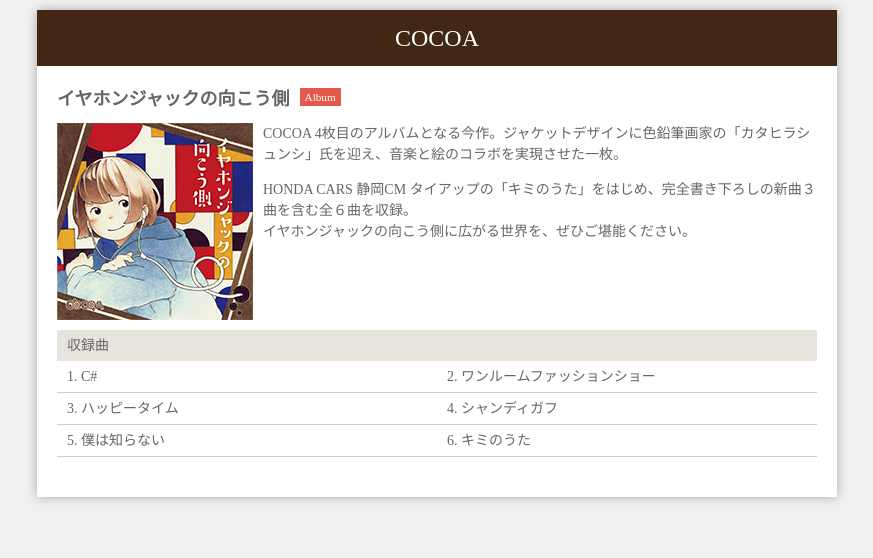
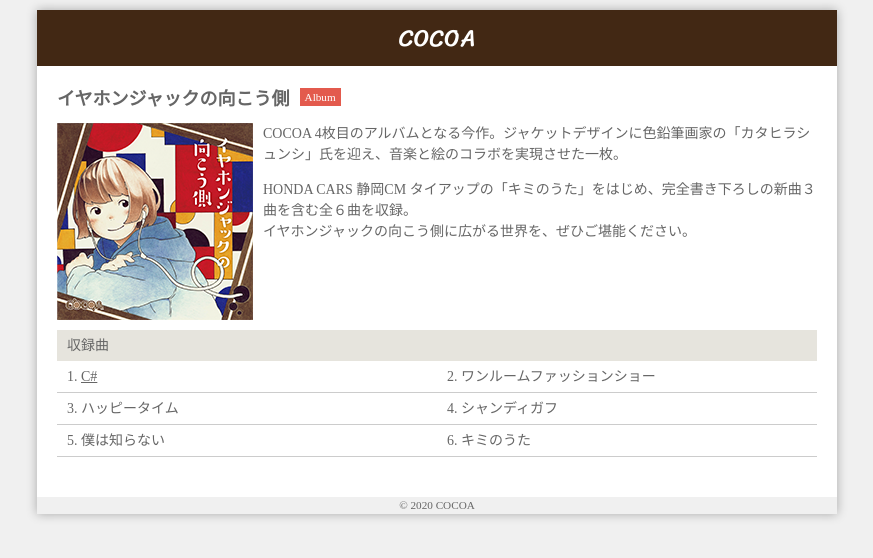
Before and after one commit to cf211/html-cf, a plain HTML site: page html/02.レスポンシブデザイン/index.html in a window 1280 px wide. Shown: the whole page, without its empty margins (203-1076 px from the left). Drawn offline with Linux system fonts and the light colour scheme.

Commit message:
20220226 レスポンシブデザインページの完成

```diff
--- a/html/02.レスポンシブデザイン/css/index.css
+++ b/html/02.レスポンシブデザイン/css/index.css
@@ -1,4 +1,5 @@
 @import url(sanitize.css);
+@import url('https://fonts.googleapis.com/css2?family=Sriracha&display=swap');
 
 body {
     background-color: #f0f0f0;
@@ -24,6 +25,7 @@
     font-size: 24px;
     font-weight: normal;
     text-align: center;
+    font-family: 'Sriracha', cursive;
 }
 
 .description{
@@ -33,6 +35,14 @@
 .description img{
     float: left;
     margin: 0 10px 10px 0;
+    transition-property: opacity;
+    transition-duration: 1s;
+    transition-timing-function: ease;
+    transition-delay: 0s;
+}
+
+.description img:hover{
+    opacity: .5;
 }
 
 .information h1{
@@ -85,3 +95,12 @@
     display: table;
     clear: both;
 }
+
+a {
+    color: #666;
+}
+
+footer{
+    text-align: center;
+    font-size: 80%;
+}
--- a/html/02.レスポンシブデザイン/index.html
+++ b/html/02.レスポンシブデザイン/index.html
@@ -18,7 +18,7 @@
                     <h1>イヤホンジャックの向こう側 </h1>
                     <p class="type">Album</p>
                     <div class="description">
-                        <img src="img/jacket.png" alt="イヤホンジャックの向こう側のジャケット写真">
+                        <a href="#"><img src="img/jacket.png" alt="イヤホンジャックの向こう側のジャケット写真"></a>
                         <p>COCOA 4枚目のアルバムとなる今作。ジャケットデザインに色鉛筆画家の「カタヒラシュンシ」氏を迎え、音楽と絵のコラボを実現させた一枚。</p>
                         <p>HONDA CARS 静岡CM タイアップの「キミのうた」をはじめ、完全書き下ろしの新曲３曲を含む全６曲を収録。<br>
                         イヤホンジャックの向こう側に広がる世界を、ぜひご堪能ください。</p>
@@ -28,7 +28,7 @@
                 <section class="songs">
                     <h2>収録曲</h2>
                     <ol class="clearfix">
-                        <li>C#</li>
+                        <li><a href="https://www.youtube.com/watch?v=vjqTkOISzeY" target="_blank">C#</a></li>
                         <li>ワンルームファッションショー</li>
                         <li>ハッピータイム</li>
                         <li>シャンディガフ</li>
@@ -37,6 +37,9 @@
                     </ol>
                 </section>
             </div>
+            <footer>
+                &copy; 2020 COCOA
+            </footer>
         </div>
     </body>
 </html>
```
